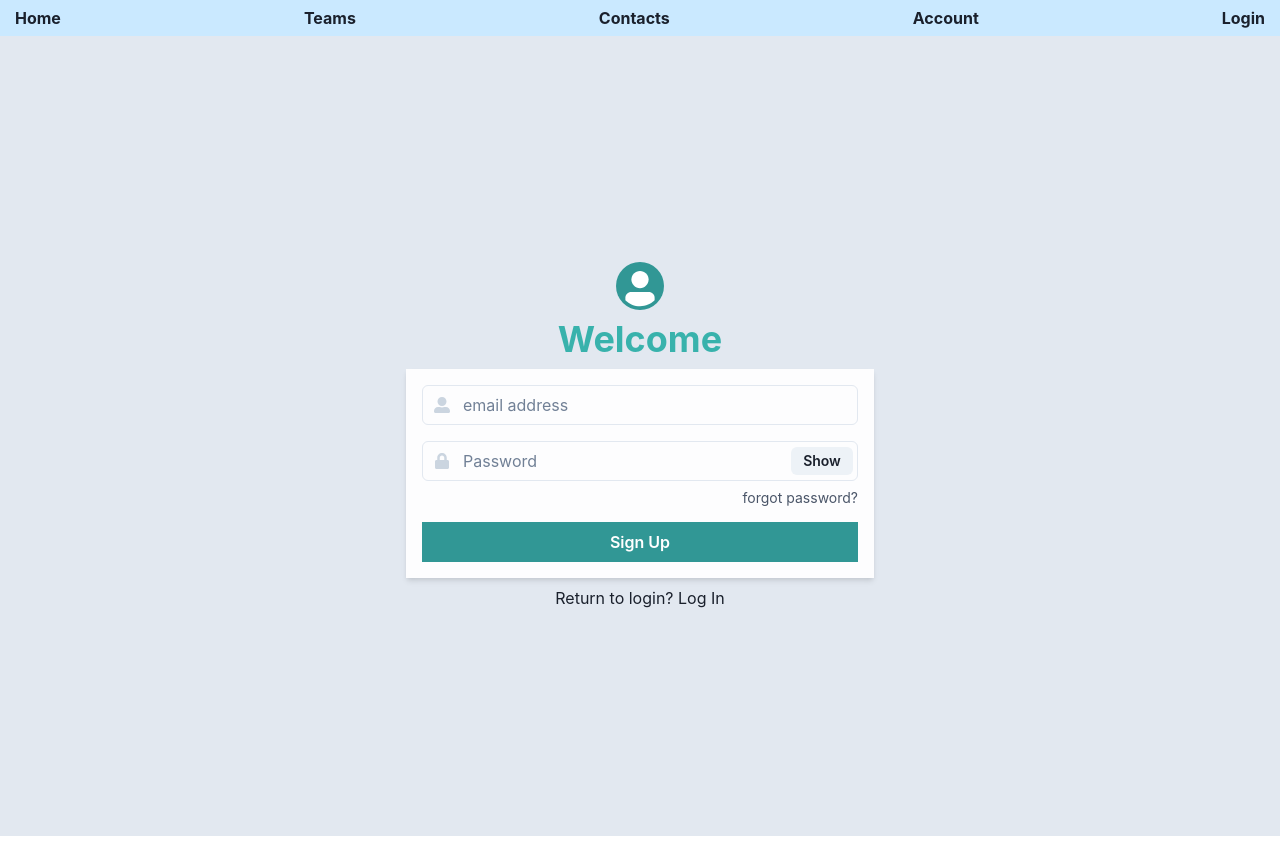
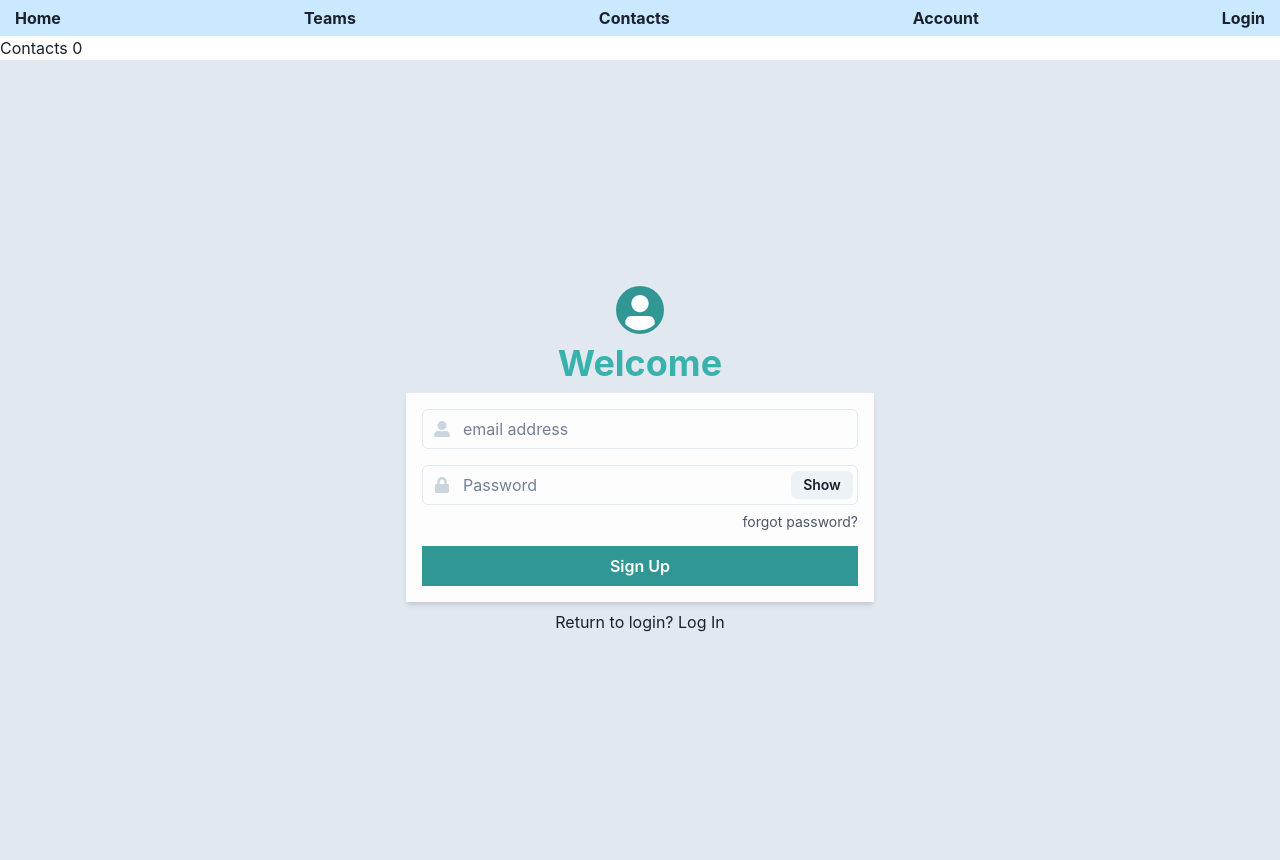
Before and after one commit to mikey712712/Project3forreal, a React (Vite) app: page /register in a window 1280 px wide. Before the commit the page ends 836 px from the top, so only its background shows below. Built offline with nearby package versions, Linux system fonts and the light colour scheme; no server answers; the database is empty.

Commit message:
contacts attempt

```diff
--- a/src/App.jsx
+++ b/src/App.jsx
@@ -5,12 +5,12 @@ import Register from "./components/Register"
 import Login from "./components/Login"
 import VideoPage from "./components/VideoPage"
 import Account from "./components/Account"
-
+import Contacts from "./components/Contacts"
 // FUNCTION/LIBRARY IMPORTS
 import { init } from "./functions/FirebaseRTC"
 import { initializeApp } from "firebase/app"
 import { getFirestore } from "firebase/firestore"
-import { getDatabase, ref, set, onChildAdded } from "firebase/database"
+import { getDatabase, ref, set, onChildAdded, onValue } from "firebase/database"
 import { ButtonGroup, ChakraProvider, Heading } from "@chakra-ui/react"
 import { Routes, Route, BrowserRouter } from "react-router-dom"
 
@@ -34,13 +34,16 @@ export const auth = getAuth(firebaseApp)
 
 function App() {
 	const [user, setUser] = useState(null)
+
 	onAuthStateChanged(auth, (currUser) => {
 		if (currUser) {
 			// User is signed in.
 			setUser(currUser)
+			console.log("userSignedIN", currUser)
 		} else {
 			// No user is signed in.
 			setUser(null)
+			console.log("loggedout")
 		}
 	})
 	init()
@@ -49,6 +52,7 @@ function App() {
 			<BrowserRouter>
 				<div className="App">
 					<Header auth={auth} user={user} />
+					<Contacts user={user}></Contacts>
 					<Routes>
 						<Route path="/" element={<VideoPage />} />
 						<Route path="/register" element={<Register />} />
--- a/src/components/ChatRoom.jsx
+++ b/src/components/ChatRoom.jsx
@@ -1,9 +1,11 @@
 import SubmitChatButton from "./SubmitChatButton"
 import MessageList from "./MessageList"
 import { Box } from "@chakra-ui/react"
+import ChatRoomHeader from "./ChatRoomHeader"
 export default function ChatRoom({ roomNumber }) {
 	return (
-		<Box w="60%" m="0 auto" border="1px solid black" p="20px" className="chatroom">
+		<Box w="60%" m="0 auto" border="1px solid black" className="chatroom">
+			<ChatRoomHeader roomNumber={roomNumber} />
 			<MessageList roomNumber={roomNumber} />
 			<SubmitChatButton />
 		</Box>
--- /dev/null
+++ b/src/components/ChatRoomHeader.jsx
@@ -0,0 +1,29 @@
+import { Box } from "@chakra-ui/react"
+import { auth, RealTimeDB } from "../App"
+
+export default function ChatRoomHeader({ roomNumber }) {
+	const link = `chat/${roomNumber}`
+
+	const user = auth.currentUser
+
+	// useEffect(() => {
+	// 	const query = ref(RealTimeDB, link)
+	// 	return onValue(query, (snapshot) => {
+	// 		const data = snapshot.val()
+
+	// 		if (snapshot.exists()) {
+	// 			let headerUsers = []
+	// 			for (let prop in data) {
+	// 				newMessageList.push({ key: prop, message: data[prop].message, userName: data[prop].username })
+	// 			}
+	// 			console.log(newMessageList)
+	// 			setMessages(newMessageList)
+	// 		}
+	// 	})
+	// }, [])
+	return (
+		<Box border="1px solid black" h="70px" p="5px">
+			HI
+		</Box>
+	)
+}
--- /dev/null
+++ b/src/components/Contacts.jsx
@@ -0,0 +1,27 @@
+import { off, ref, onValue } from "firebase/database"
+import { useState, useEffect } from "react"
+import { auth, RealTimeDB } from "../App"
+
+export default function Contacts({ user }) {
+	// console.log("inContacts", user?.uid)
+	const [currentFriendsList, setCurrentFriendsList] = useState([])
+	let newFriendsList = []
+	useEffect(() => {
+		console.log("useEffectTriggered")
+		const query = ref(RealTimeDB, "Users/" + user?.uid)
+		return onValue(query, (snapshot) => {
+			const data = snapshot.val()
+
+			if (snapshot.exists()) {
+				for (let prop in data) {
+					let friendsArray = data[prop].friends
+					newFriendsList.push(...friendsArray)
+				}
+				console.log("fl", newFriendsList)
+				setCurrentFriendsList(newFriendsList)
+			}
+		})
+	}, [user])
+
+	return <div>Contacts {currentFriendsList.length}</div>
+}
--- a/src/components/Message.jsx
+++ b/src/components/Message.jsx
@@ -4,7 +4,7 @@ export default function Message({ message, author, mine }) {
 	if (mine === "yes") {
 		return (
 			<Flex w="100%" justify="flex-end">
-				<Flex borderRadius="5px" backgroundColor="#1B4965" color="white" minW="100px" maxW="350px" my="1" p="3">
+				<Flex borderRadius="5px" backgroundColor="#1B4965" m="5px" color="white" minW="100px" maxW="350px" my="1" p="3">
 					<Text>{message}</Text>
 				</Flex>
 			</Flex>
@@ -12,7 +12,7 @@ export default function Message({ message, author, mine }) {
 	} else {
 		return (
 			<Flex w="100%">
-				<Flex borderRadius="5px" backgroundColor="#BEE9E8" color="black" minW="100px" maxW="350px" my="1" p="3">
+				<Flex borderRadius="5px" backgroundColor="#BEE9E8" m="5px" color="black" minW="100px" maxW="350px" my="1" p="3">
 					<Text>{message}</Text>
 				</Flex>
 			</Flex>
--- a/src/components/MessageList.jsx
+++ b/src/components/MessageList.jsx
@@ -18,7 +18,7 @@ export default function MessageList({ roomNumber }) {
 				for (let prop in data) {
 					newMessageList.push({ key: prop, message: data[prop].message, userName: data[prop].username })
 				}
-				console.log(newMessageList)
+				// console.log(newMessageList)
 				setMessages(newMessageList)
 			}
 		})
@@ -34,6 +34,6 @@ export default function MessageList({ roomNumber }) {
 			></Message>
 		)
 	})
-	console.log("messages", messagesToRender)
+	// console.log("messages", messagesToRender)
 	return <div className="MessageList">{messagesToRender}</div>
 }
--- a/src/components/Register.jsx
+++ b/src/components/Register.jsx
@@ -16,7 +16,8 @@ import {
 } from "@chakra-ui/react"
 import { FaUserAlt, FaLock } from "react-icons/fa"
 import { createUserWithEmailAndPassword } from "firebase/auth"
-import { auth } from "../App"
+import { createUserRealTimeDB } from "../functions/FirebaseRTDB"
+import { auth, RealTimeDB } from "../App"
 import { useNavigate, Link } from "react-router-dom"
 const CFaUserAlt = chakra(FaUserAlt)
 const CFaLock = chakra(FaLock)
@@ -37,7 +38,9 @@ export default function Register() {
 			.then((userCredential) => {
 				// Signed in
 				const user = userCredential.user
-				console.log("signedIn", user)
+				// create record in RTDB
+				createUserRealTimeDB(user.uid)
+
 				navigate("/")
 			})
 			.catch((error) => {
--- a/src/components/SubmitChatButton.jsx
+++ b/src/components/SubmitChatButton.jsx
@@ -5,9 +5,9 @@ import { onAuthStateChanged } from "firebase/auth"
 export default function SubmitChatButton() {
 	onAuthStateChanged(auth, (user) => {
 		if (user) {
-			console.log(user)
+			// console.log(user)
 		} else {
-			console.log("nope")
+			// console.log("nope")
 		}
 	})
 	const user = auth.currentUser
@@ -15,7 +15,7 @@ export default function SubmitChatButton() {
 	const [formValue, setFormValue] = useState("")
 	const sendMessage = async (e) => {
 		e.preventDefault()
-		console.log(user)
+		// console.log(user)
 		writeChatMessage(user.providerData[0].displayName, formValue, "1234")
 		setFormValue("")
 	}
--- a/src/functions/FirebaseRTDB.js
+++ b/src/functions/FirebaseRTDB.js
@@ -1,15 +1,24 @@
-import { RealTimeDB } from "../App";
-import {ref,set,serverTimestamp,push} from "firebase/database"
+import { RealTimeDB } from "../App"
+import { ref, set, serverTimestamp, push } from "firebase/database"
 
+export function writeChatMessage(userId, message, roomID) {
+	const chatThreadRef = ref(RealTimeDB, "chat/" + roomID)
+	const newMessageRef = push(chatThreadRef)
 
+	set(newMessageRef, {
+		username: userId,
+		message: message,
+		createdAt: serverTimestamp(),
+	})
+}
 
-export function writeChatMessage(userId,message,roomID) {
-    const chatThreadRef = ref(RealTimeDB,'chat/' + roomID)
-    const newMessageRef = push(chatThreadRef)
+export function createUserRealTimeDB(uid) {
+	const userRef = ref(RealTimeDB, "Users/" + uid)
+	const newUserRef = push(userRef)
 
-    set(newMessageRef,{
-        username: userId,
-        message: message,
-        createdAt: serverTimestamp()
-    })
+	set(newUserRef, {
+		uid: uid,
+		friends: [],
+		createdAt: serverTimestamp(),
+	})
 }
```
